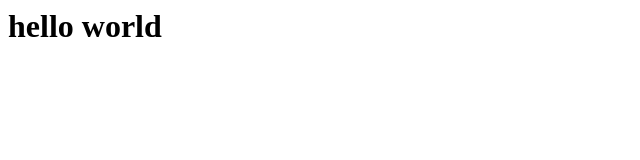
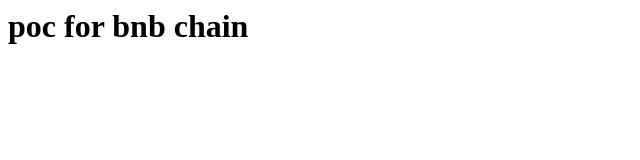
Before and after one commit to sjnscythe/scythe-test, a plain HTML site: page index.html in a window 1280 px wide. Shown: the whole page, without its empty margins (0-640 px from the left). Drawn offline with Linux system fonts and the light colour scheme.

Commit message:
Update index.html

```diff
--- a/index.html
+++ b/index.html
@@ -1 +1 @@
-<h1>hello world</h1>
+<h1>poc for bnb chain</h1>
```
